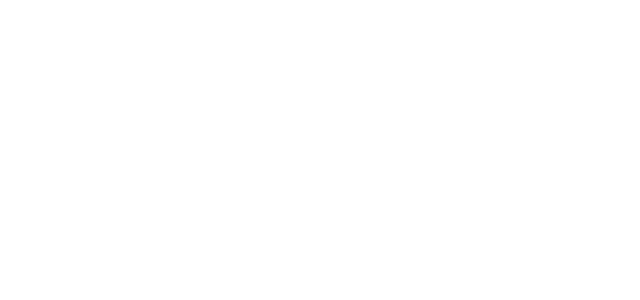
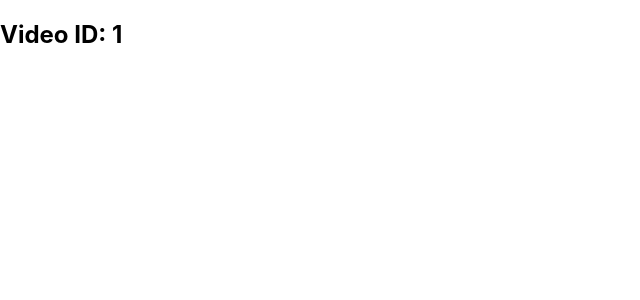
Before and after one commit to kevincas01/Video-Upload, a React (Create React App) app in the folder client/: page /feed/1 in a window 1280 px wide. Before the commit this address had no page. Shown: the top 300 px of the page, without its empty margins (0-640 px from the left). Built offline with nearby package versions, Linux system fonts and the light colour scheme.

Commit message:
Handling video information retrieval

```diff
--- a/client/src/App.tsx
+++ b/client/src/App.tsx
@@ -10,6 +10,7 @@ import {
 import Login from './components/Login';
 import Register from './components/Register';
 import Feed from './components/Feed';
+import Video from './components/Video';
 import Upload from './components/Upload';
 
 function App() {
@@ -27,6 +28,7 @@ function App() {
 
         <Route path='/' element={<Login/>} />
         <Route path='/feed' element={<Feed/>} />
+        <Route path="/feed/:videoId" element={<Video />} />
         <Route path='/upload' element={<Upload/>} />
         <Route path='/register' element={<Register/>} />
 
--- a/client/src/components/Feed.tsx
+++ b/client/src/components/Feed.tsx
@@ -89,6 +89,14 @@ const Feed = () => {
 
 
 
+     const handleVideoPreviewClick=(videoId:number)=>{
+
+      //handle navigating to the Video component that shows everything that has to do with the videoId given
+      // feed/videoId-----sending through url the videoId
+
+      navigate(`/feed/${videoId}`);
+      console.log(videoId)
+     }
 
 
   return (
@@ -110,7 +118,7 @@ const Feed = () => {
         <div className='feed-container'>
             {videos.map((video:VideoPreview)=> (
 
-            <div key={video.videoid}><PreviewVideo user={video.user.name} title={video.title} likes={video.totalLikes} date={video.datePosted}></PreviewVideo> </div>
+            <div key={video.videoid} onClick={()=>{handleVideoPreviewClick(video.videoid)}}><PreviewVideo  videoid={video.videoid} user={video.user.name} title={video.title} likes={video.totalLikes} date={video.datePosted}></PreviewVideo> </div>
             ))}
         </div>
 
--- a/client/src/components/PreviewVideo.tsx
+++ b/client/src/components/PreviewVideo.tsx
@@ -1,13 +1,14 @@
 import React from 'react'
 
 interface PreviewVideoProps {
+    videoid:number;
     user: string;
     title: string;
     likes:number;
     date: Date;
   }
 
-  const PreviewVideo: React.FC<PreviewVideoProps> = ({ user, title,likes,date }) => {
+  const PreviewVideo: React.FC<PreviewVideoProps> = ({ videoid,user, title,likes,date }) => {
     //   Preview of video will contain  the following order of information:
     //   Video Thumbnail
     //  Video title
@@ -49,7 +50,6 @@ interface PreviewVideoProps {
         timeLabel = "Just now";
     }
 
-    console.log(timeLabel)
     // Update the datePast state with the time label
     setDatePast(timeLabel);
     }, []);
--- /dev/null
+++ b/client/src/components/Video.tsx
@@ -0,0 +1,32 @@
+import React, { useEffect } from 'react';
+import { useParams } from 'react-router-dom';
+import { getLocalStorageData } from '../utils/localstorage';
+
+import axios, { AxiosError, isAxiosError } from 'axios';
+
+const Video = () => {
+  // Get the videoId parameter from the URL
+  const { videoId } = useParams();
+
+  const [videoInformation, setVideoInformation]=React.useState("")
+
+  const fetchVideoInformation= async () => {
+
+      const local:string=await getLocalStorageData("token") as string
+
+      const response = await axios.get('http://localhost:3005/feed/', {headers: {"jwt_token": local }});
+
+      console.log("response from server for feed-",response.data.result)
+
+
+  };
+
+  return (
+    <div>
+      {/* Video content */}
+      <h2>Video ID: {videoId}</h2>
+    </div>
+  );
+};
+
+export default Video;
```
Also changed, not shown: 2 other files (tests, documents, lock files or other folders).
